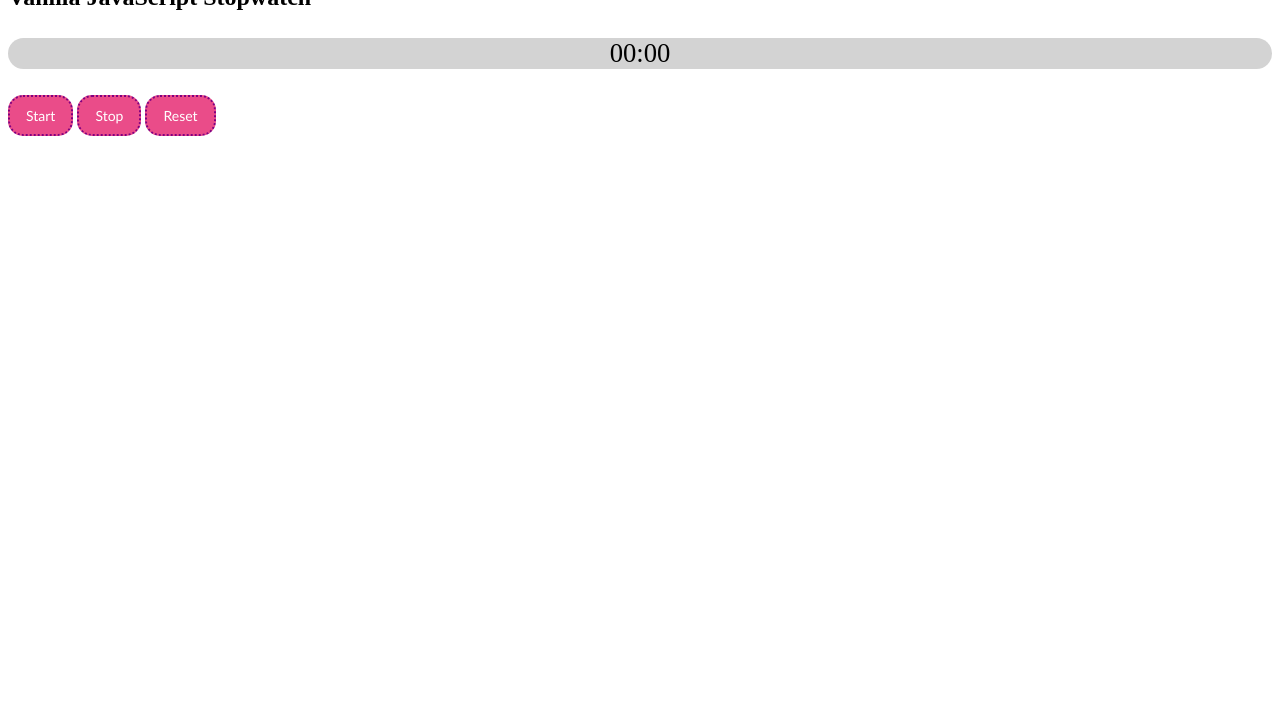
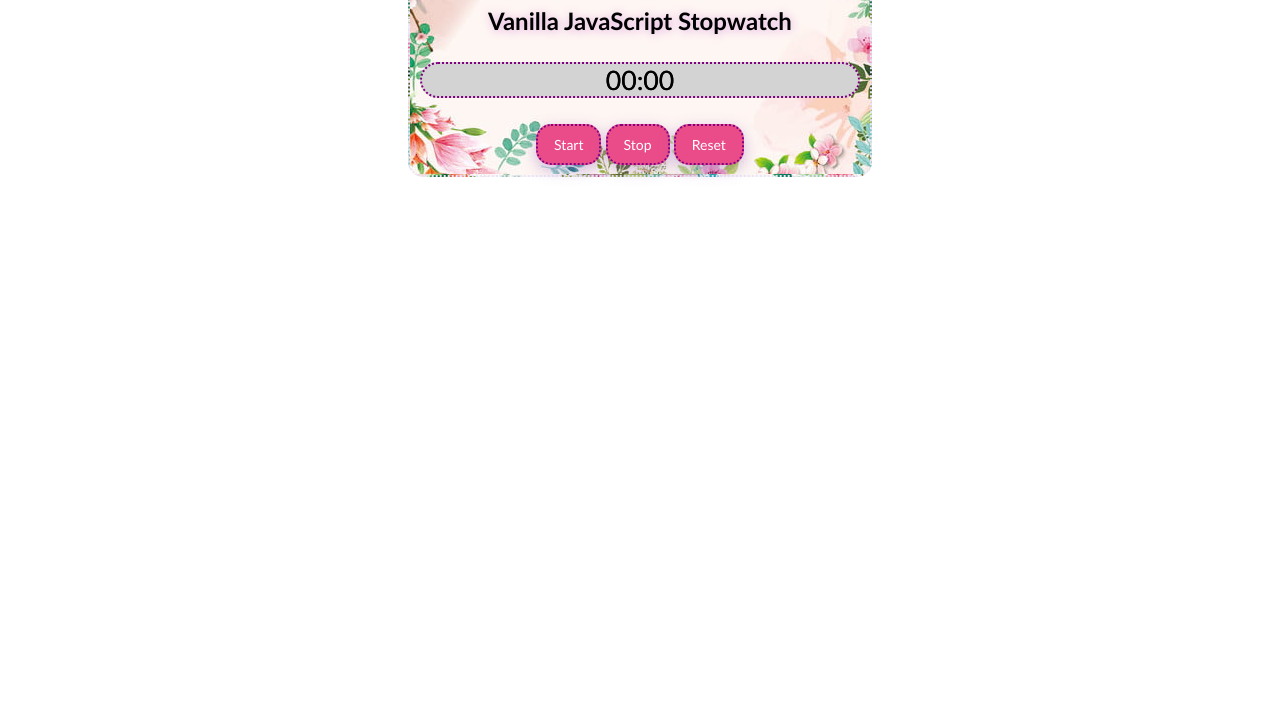
Before and after one commit to cristal104/cpsc332-hw6, a plain HTML site: page docs/index.html in a window 1280 px wide. Shown: the part 96-800 px from the top of the page. Drawn offline with nearby package versions, Linux system fonts and the light colour scheme.

Commit message:
8. style stopwatch - added final changes

```diff
--- a/docs/index.html
+++ b/docs/index.html
@@ -1,6 +1,11 @@
 <!--
     HW6 Starter code
      Modified from: https://codepen.io/cathydutton/pen/GBcvo
+
+    Name: Cristal Meza
+    Class: CPSC 332, Fall 2022
+    Assignment: HW6 - JQuery
+    Last modified date: 11/18/22
     -->
     <!DOCTYPE html>
     <html lang="en">
@@ -22,6 +27,7 @@
                 var $buttonStart = $('#button-start');
                 var $buttonStop = $('#button-stop');
                 var $buttonReset = $('#button-reset');
+                var $stopwatch = $(".wrapper")
                 var interval;
                 var animationInterval;
 
@@ -34,15 +40,19 @@
                 // add class to timer-background and style
                 var $timerBackground = $("p").addClass("timer-background");
                 $($timerBackground).css({
+                    "border": "2px dotted purple",
                     "border-radius": "20px",
                     "text-align": "center",
                     "font-size":"20pt",
-                    "background-color":"lightgray"
+                    "background-color":"lightgray",
+                    "font-family":"'Trebuchet MS', sans-serif",
+                    "text-shadow": "0px 0px 0px",
                 });
 
                 // add class to button and style
                 var $buttons = $("button").addClass("button-style");
                 $($buttons).css({
+                    "background-color": "#EA4C89",
                     "background-color": "#EA4C89",
                     "border-radius": "15px",
                     "border": "2px dotted purple",
@@ -52,9 +62,21 @@
                     "display": "inline-block",
                     "font-size":"14px",
                     "padding": "10px 16px",
-                    "position": "relative",
-                    "text-align": "center",
-                    "vertical-align": "center",
+                    "box-shadow": "0 5px 15px rgba(145, 92, 182, .4)"
+                });
+
+                // style stopwatch
+                $($stopwatch).css({
+                    "background-image": "url('flower-border.jpg')",
+                    "border": "2px dotted lavender",
+                    "border-radius": "15px",
+                    "background-color":"lavender",
+                    "font-family":"'Trebuchet MS', sans-serif",
+                    "text-align":"center",
+                    "width": "440px",
+                    "margin": "auto",
+                    "padding":"10px",
+                    "text-shadow": "1px 1px 10px plum",
                 });
 
                 function animateTimer() {
@@ -70,7 +92,7 @@
                     "background-color":"lightgreen"
                     });
                     // animation
-                    animationInterval = setInterval(animateTimer, 10);
+                    animationInterval = setInterval(animateTimer, 20);
                 });
 
                 $($buttonStop).click(function () {
```
Also changed, not shown: docs/flower-border.jpg (added), 1 other file.
